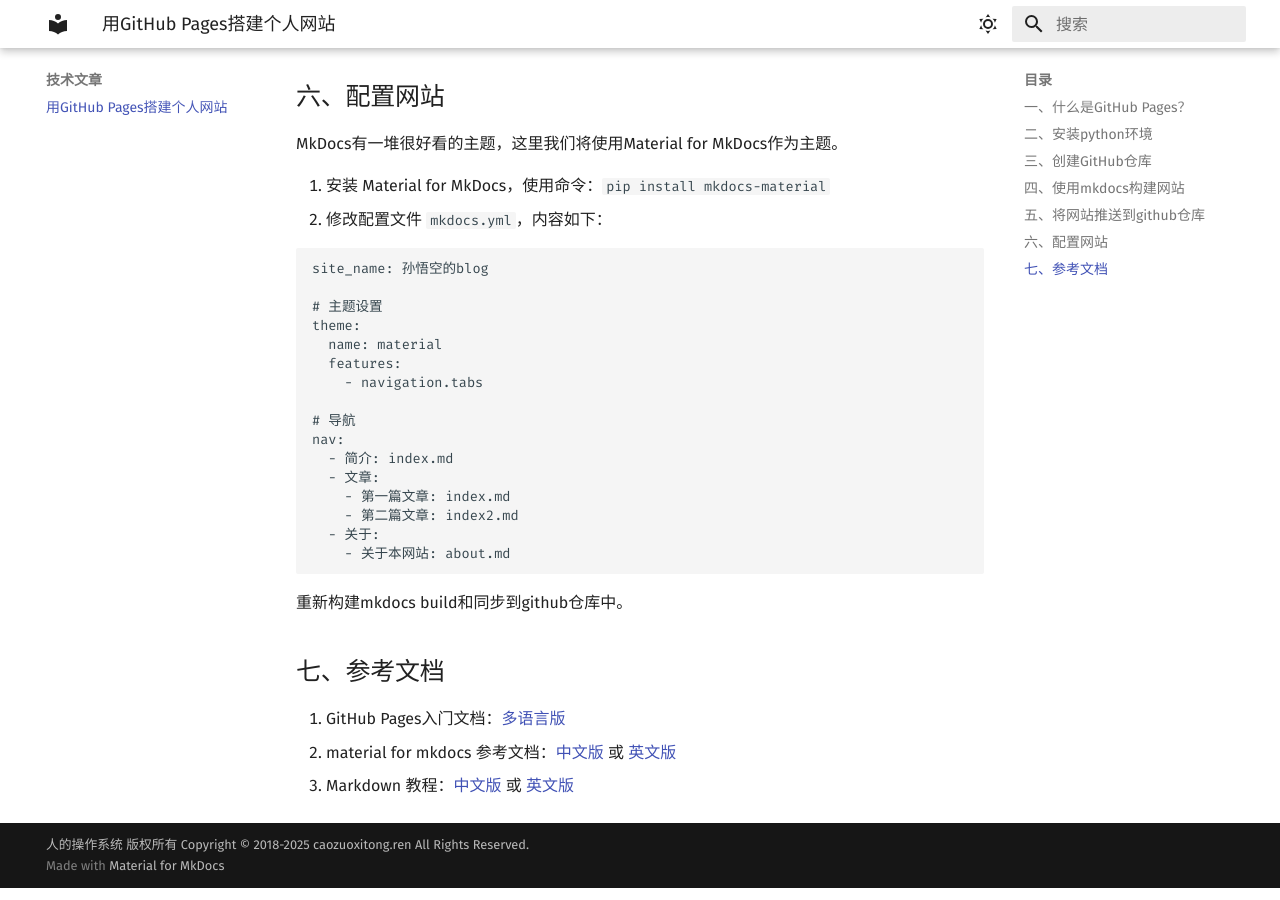
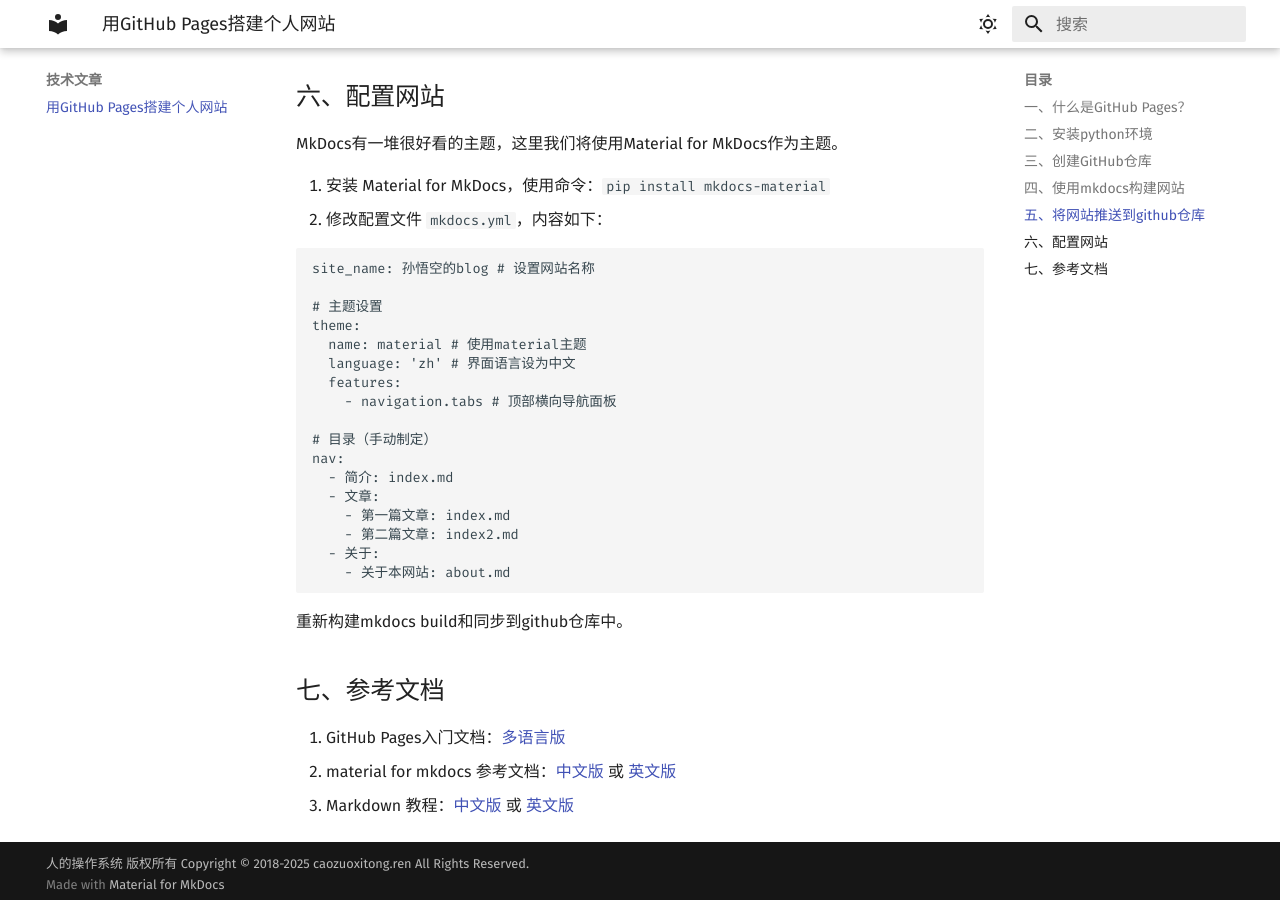
Before and after one commit to caozuoxitong-ren/caozuoxitong-ren.github.io, an MkDocs documentation site: the page built from docs/20250118-githubpages.md, in a window 1280 px wide and 900 px high, scrolled down 3390 px. Built offline with MkDocs 1.6.1 and Material for MkDocs 9.7.7, drawn with Linux system fonts in a browser that asks for light colours.

Commit message:
modify blog

````diff
--- a/docs/20250118-githubpages.md
+++ b/docs/20250118-githubpages.md
@@ -98,15 +98,16 @@ MkDocs有一堆很好看的主题，这里我们将使用Material for MkDocs作
 2. 修改配置文件 `mkdocs.yml`，内容如下：
 
 ```
-site_name: 孙悟空的blog
+site_name: 孙悟空的blog # 设置网站名称
 
 # 主题设置
 theme:
-  name: material
+  name: material # 使用material主题
+  language: 'zh' # 界面语言设为中文
   features:
-    - navigation.tabs
+    - navigation.tabs # 顶部横向导航面板
 
-# 导航
+# 目录（手动制定）
 nav:
   - 简介: index.md
   - 文章:
--- a/mkdocs.yml
+++ b/mkdocs.yml
@@ -3,8 +3,6 @@ site_name: 人的操作系统
 site_description: 探索和构建人的操作系统
 site_author: Human Operate System Lab
 site_url: https://caozuoxitong.ren
-site_dir: site
-docs_dir: docs
 copyright: '人的操作系统 版权所有 Copyright © 2018-2025 caozuoxitong.ren All Rights Reserved.'
 
 # Theme 主题设置
@@ -12,7 +10,6 @@ theme:
   name: material
   features:
     - navigation.tabs
-    - navigation.tabs.sticky 固定顶部导航栏
   language: 'zh'
   font:
     text: 'Fira Sans'
````
Also changed, not shown: site/20250118-githubpages/index.html, site/404.html, site/index.html, site/search/search_index.json.
